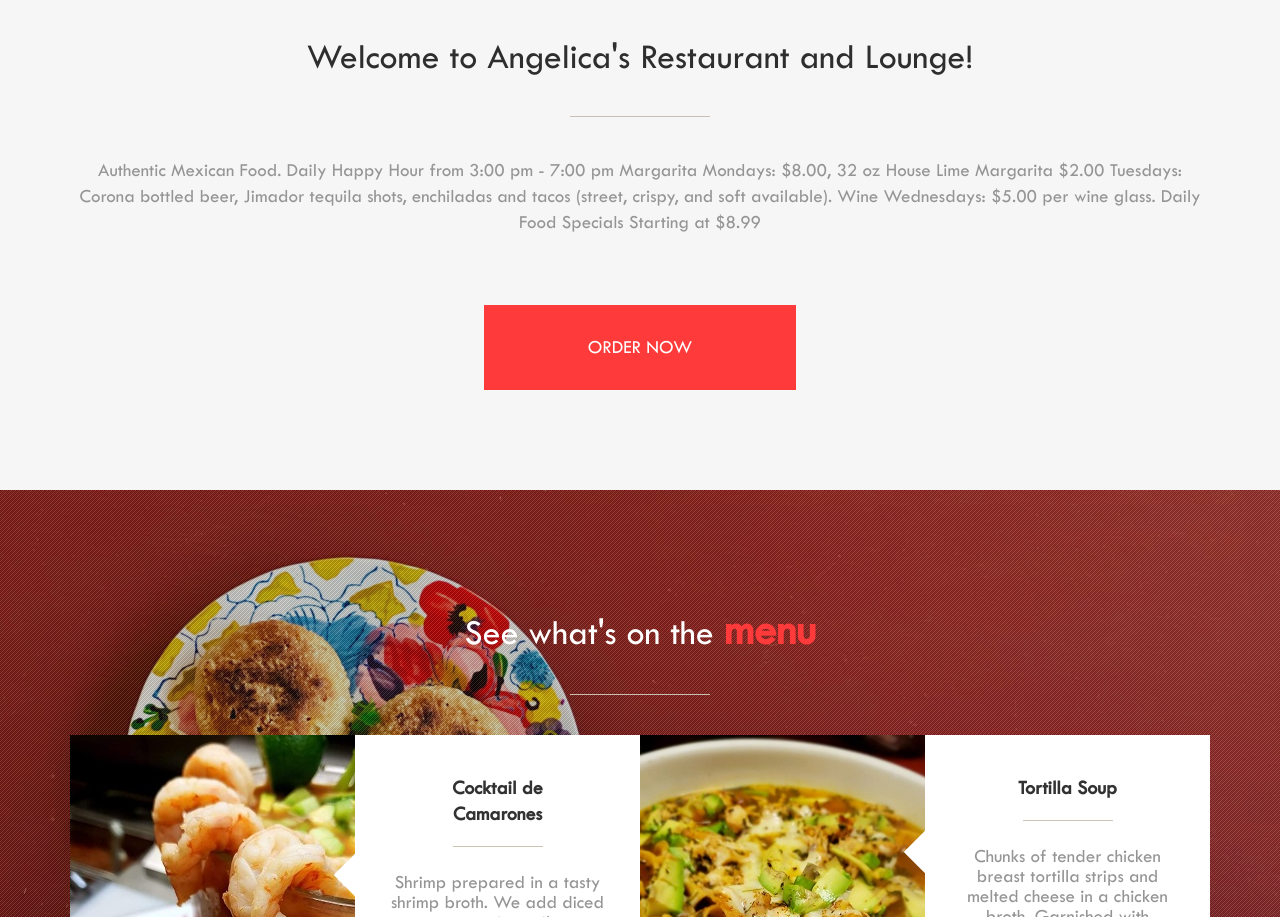
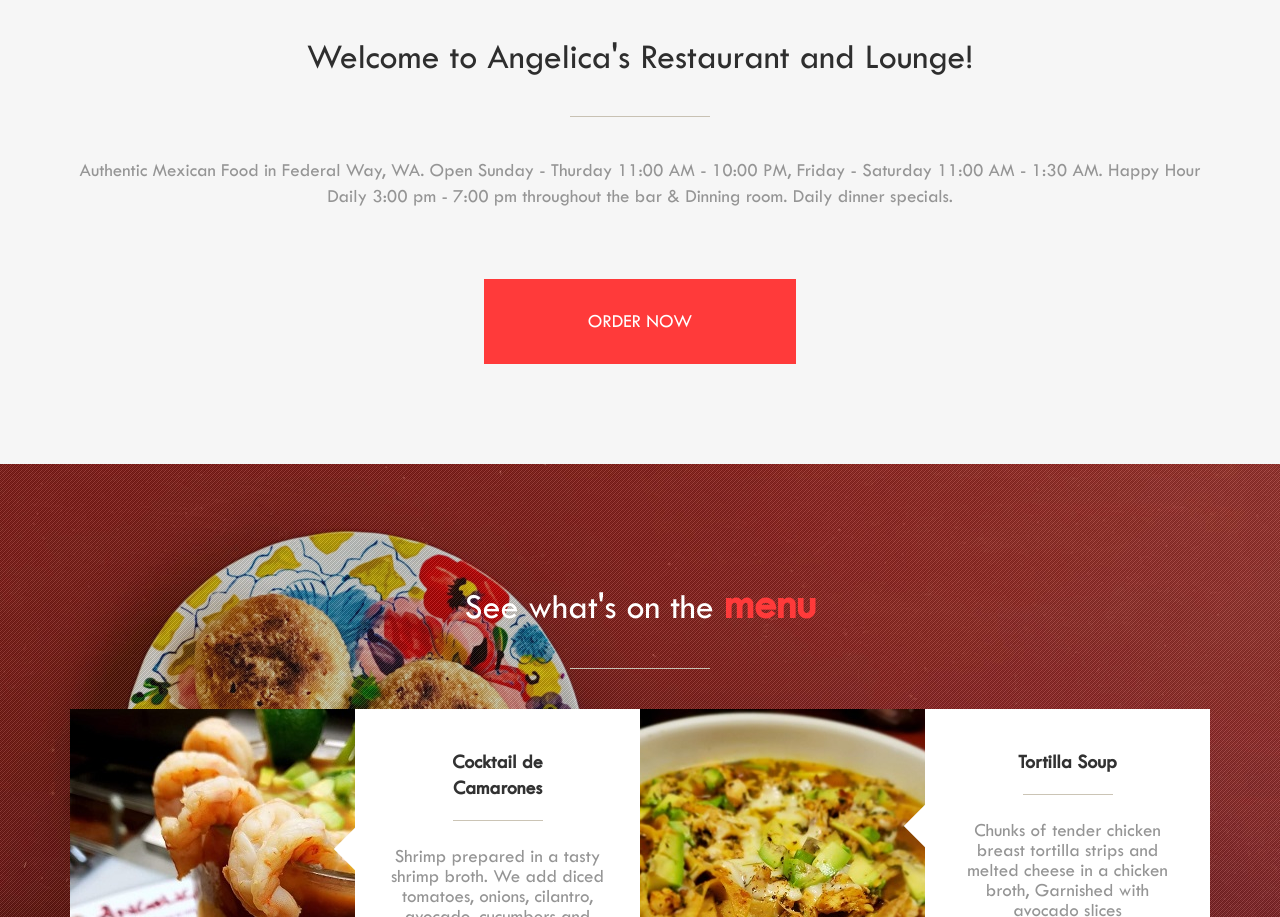
Before and after one commit to mattlr20/angelicas, a plain HTML site: page index.html in a window 1280 px wide. Shown: the part 953-1870 px from the top of the page. Drawn offline with Linux system fonts and the light colour scheme.

Commit message:
open hours

```diff
--- a/index.html
+++ b/index.html
@@ -90,7 +90,9 @@
                         <img class="wow fadeInUp" data-wow-duration="300ms" data-wow-delay="400ms" src="images/entrance.jpg" alt="cooker-img">
                         <h1 class="heading wow fadeInUp" data-wow-duration="400ms" data-wow-delay="500ms" >Welcome to Angelica's Restaurant and Lounge!
                         </h1>
-                        <p class="wow fadeInUp" data-wow-duration="300ms" data-wow-delay="600ms">Authentic Mexican Food. Daily Happy Hour from 3:00 pm - 7:00 pm Margarita Mondays: $8.00, 32 oz House Lime Margarita $2.00 Tuesdays: Corona bottled beer, Jimador tequila shots, enchiladas and tacos (street, crispy, and soft available). Wine Wednesdays: $5.00 per wine glass. Daily Food Specials Starting at $8.99</p>
+                        <p class="wow fadeInUp"
+                            data-wow-duration="300ms"
+                            data-wow-delay="600ms">Authentic Mexican Food in Federal Way, WA. Open Sunday - Thurday 11:00 AM - 10:00 PM, Friday - Saturday 11:00 AM - 1:30 AM. Happy Hour Daily 3:00 pm - 7:00 pm throughout the bar & Dinning room. Daily dinner specials.</p>
                     </div>
                 </div><!-- .col-md-12 close -->
                 <div class="col-md-12">
```
